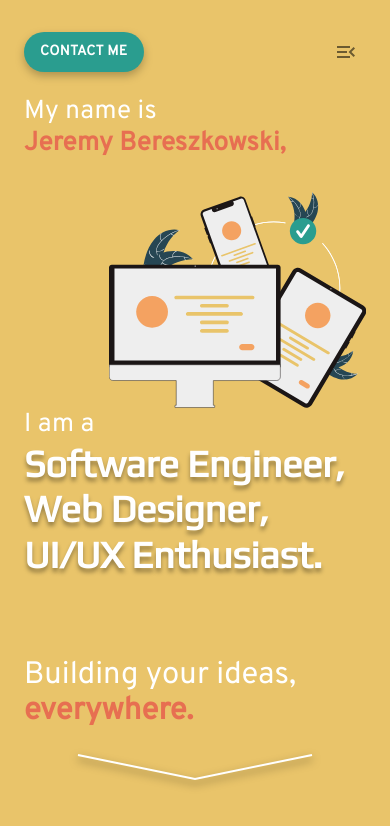
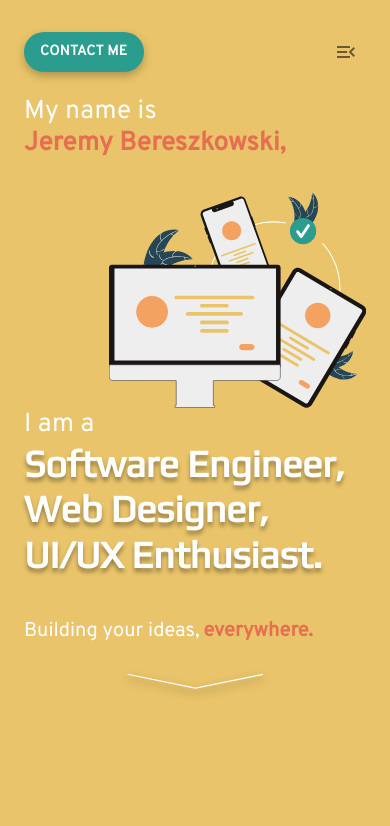
Before and after one commit to Jeremy-Bereszkowski/web-resume-v3, a React (Create React App) app: page / in a window 390 px wide. Shown: the top 826 px of the page. Built offline with nearby package versions, Linux system fonts and the light colour scheme; the HTML template or start-up script is replaced by a standard one.

Commit message:
xS & lg Screen Sizes

```diff
--- a/src/components/AppHero/AppHero.js
+++ b/src/components/AppHero/AppHero.js
@@ -44,25 +44,40 @@ const useStyles = makeStyles((theme) => createStyles({
     text4: {
         ...theme.typography.play,
         textShadow: "0px 4px 4px rgba(0, 0, 0, 0.35)",
+        [theme.breakpoints.down("sm")]: {
+            marginBottom: `${theme.spacing(5)}!important`,
+        },
+        [theme.breakpoints.up("md")]: {
             marginBottom: `${theme.spacing(10)}!important`,
+        },
     },
     text5: {
         ...theme.typography.overpass,
+        [theme.breakpoints.down("sm")]: {
+            display: "inline-block"
+        },
     },
     altFont: {
         color: theme.palette.primary.main,
         display: "inline",
     },
     downIcon: {
-        width: "100%",
         display: "flex",
         justifyContent: "center",
-        marginTop: theme.spacing(3)
+        [theme.breakpoints.down("sm")]: {
+            width: "40%",
+            margin: theme.spacing(3, "auto", 0, "auto"),
+        },
+        [theme.breakpoints.up("md")]: {
+            width: "100%",
+            marginTop: theme.spacing(3),
+        },
     }
 }));
 
 export default function AppHero() {
     const classes = useStyles()
+    const isSmDown = useMediaQuery(theme => theme.breakpoints.down('sm'));
     const isMdDown = useMediaQuery(theme => theme.breakpoints.down('md'));
 
     return (
@@ -135,16 +150,18 @@ export default function AppHero() {
                             UI/UX Enthusiast.
                         </strong>
                     </Typography>
+                    <div>
                         <Typography
-                        variant={"h3"}
+                            variant={isSmDown ? "h5" : "h3"}
                             component={"h3"}
                             color={"white"}
                             className={classes.text5}
                         >
                             Building your ideas,
                         </Typography>
+                        {' '}
                         <Typography
-                        variant={"h3"}
+                            variant={isSmDown ? "h5" : "h3"}
                             component={"h3"}
                             color={"primary"}
                             className={clsx(classes.text5, classes.altFont)}
@@ -153,6 +170,8 @@ export default function AppHero() {
                                 everywhere.
                             </strong>
                         </Typography>
+                    </div>
+
                     <div className={classes.downIcon}>
                         <DownCaretIcon/>
                     </div>
```
Also changed, not shown: src/components/SvgIcons/DynamicDesignIcon.js. Lines whose indentation alone changed are shown as unchanged.
